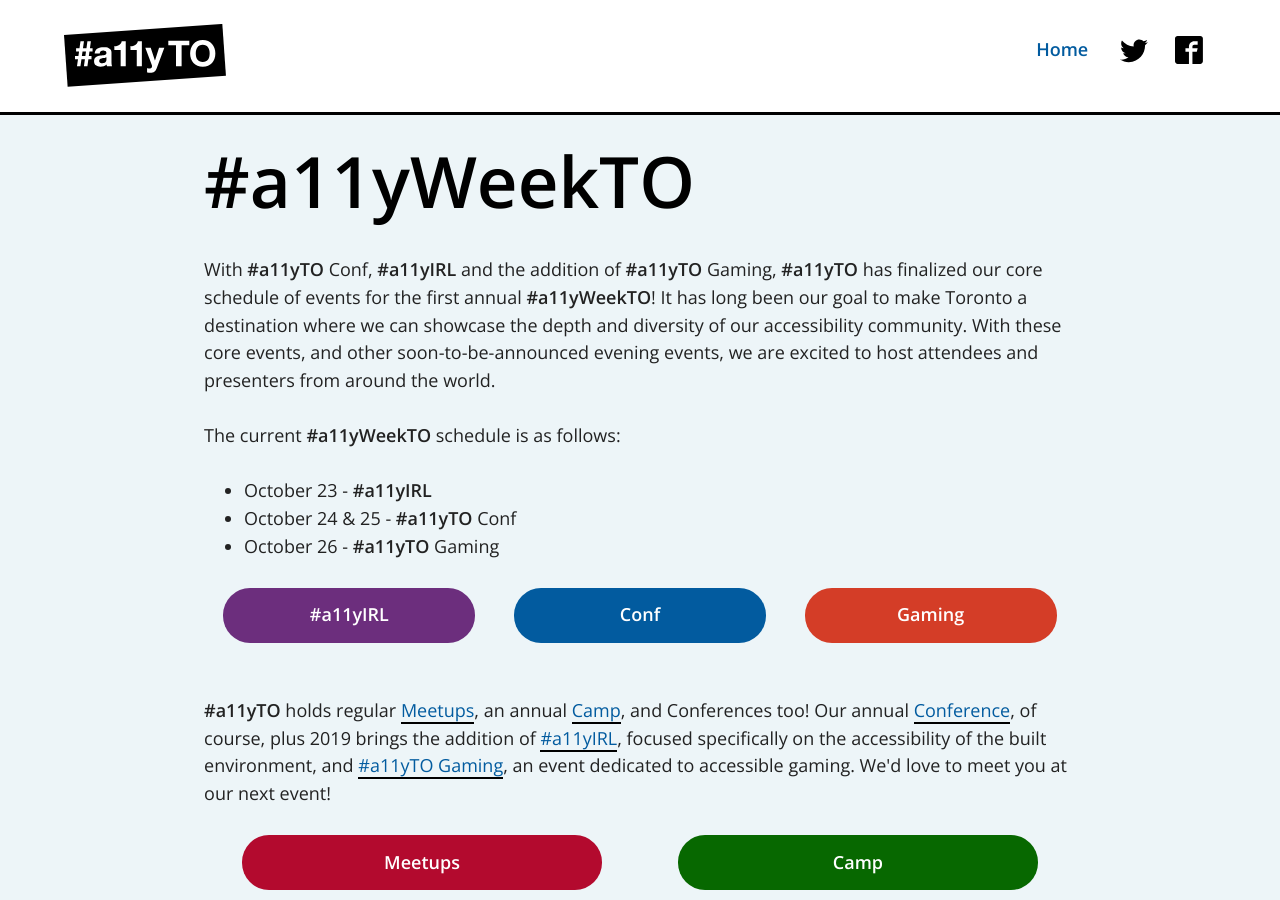
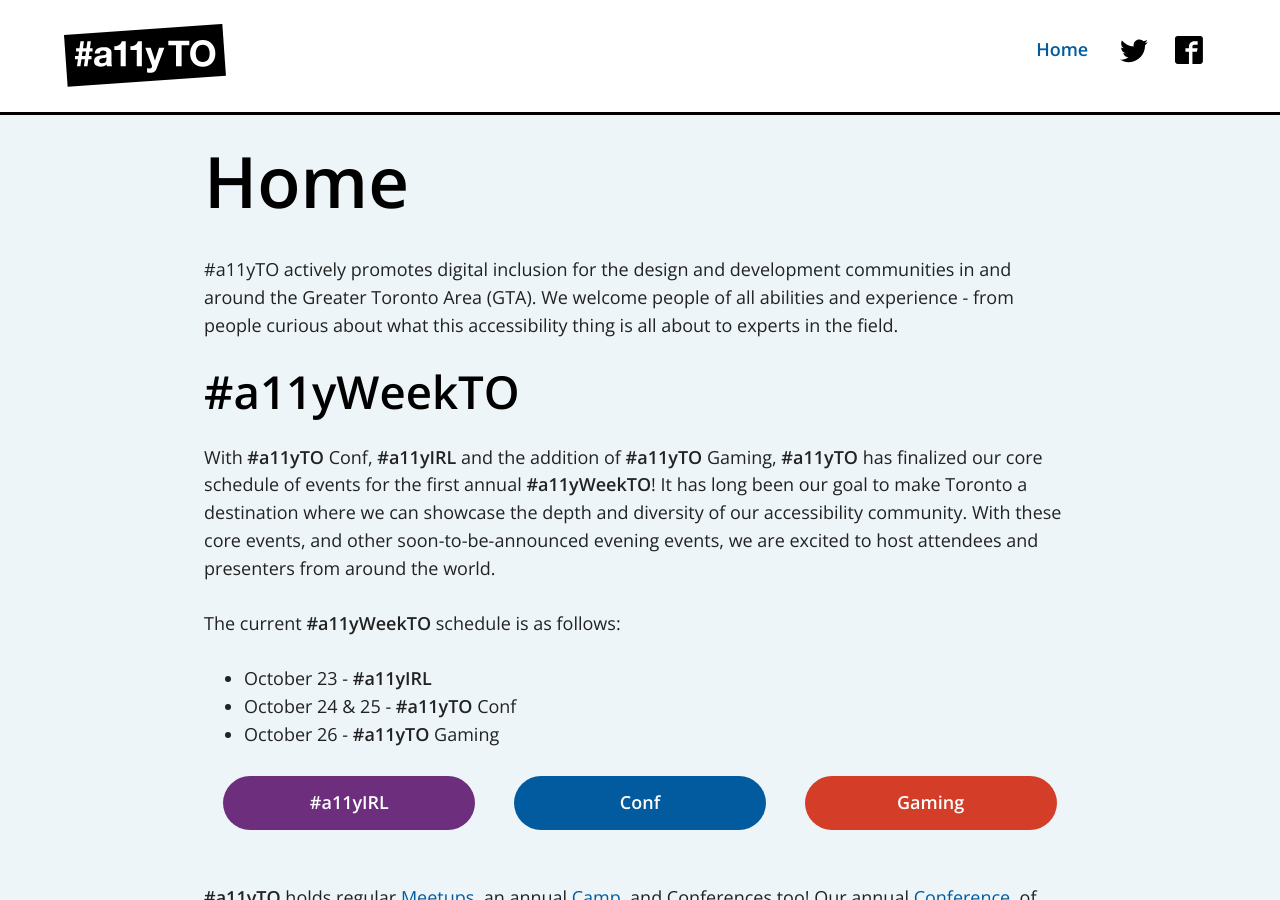
Before and after one commit to a11yTO/A11yTO-Main, a Jekyll site: the page built from index.html, in a window 1280 px wide and 900 px high. Built offline with Jekyll 4.4.1, drawn with Linux system fonts in a browser that asks for light colours.

Commit message:
Rearrange copy

```diff
--- a/index.html
+++ b/index.html
@@ -6,7 +6,9 @@
 description: Accessibility Toronto
 ---
 
-        <h1 class="page-title">#a11yWeekTO</h1>
+        <h1 class="page-title">Home</h1>
+        <p>#a11yTO actively promotes digital inclusion for the design and development communities in and around the Greater Toronto Area (GTA). We welcome people of all abilities and experience - from people curious about what this accessibility thing is all about to experts in the field.</p>
+        <h2>#a11yWeekTO</h1>
         <p>With <strong>#a11yTO</strong> Conf, <strong>#a11yIRL</strong> and the addition of <strong>#a11yTO</strong> Gaming, <strong>#a11yTO</strong> has finalized our core schedule of events for the first annual <strong>#a11yWeekTO</strong>! It has long been our goal to make Toronto a destination where we can showcase the depth and diversity of our accessibility community. With these core events, and other soon-to-be-announced evening events, we are excited to host attendees and presenters from around the world.</p>
         <p>The current <strong>#a11yWeekTO</strong> schedule is as follows:</p>
         <ul>
```
